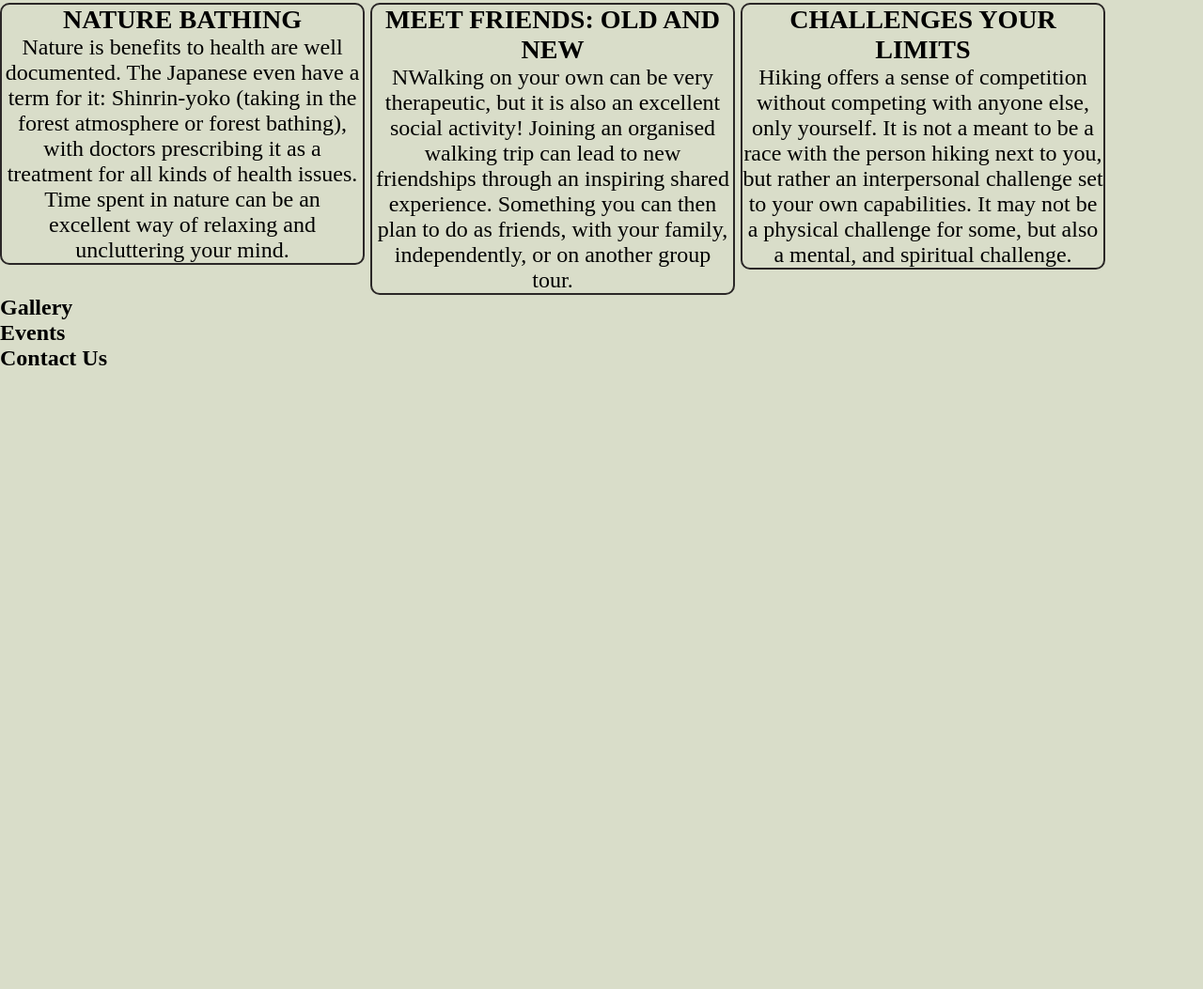
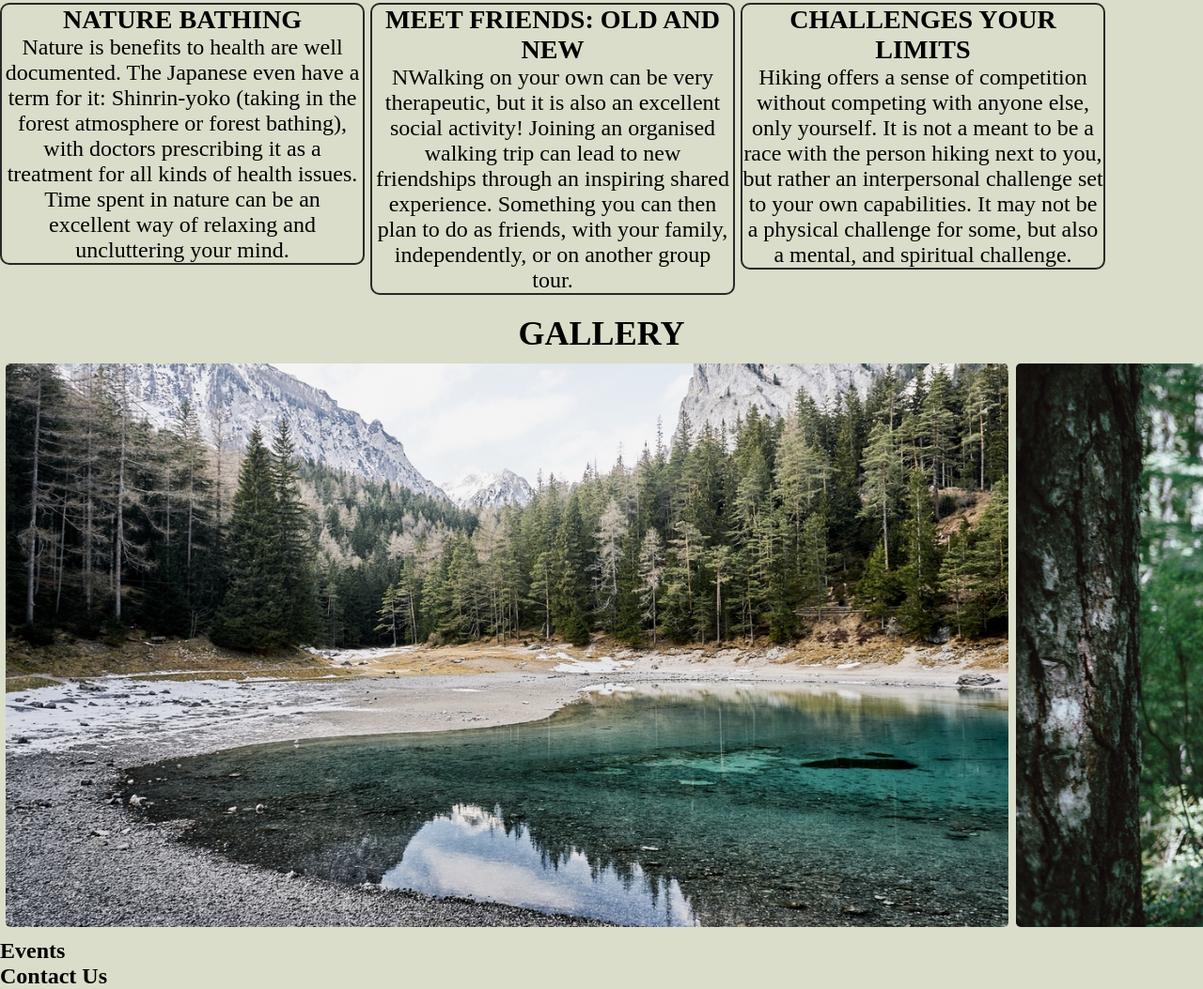
Before and after one commit to kwalczak80/Clonmel-Hiking-Club, a plain HTML site: page index.html in a window 1280 px wide. Shown: the part 1237-2290 px from the top of the page at 94% size. Before the commit the page ends 1632 px from the top, so only its background shows below. Drawn offline with Linux system fonts and the light colour scheme.

Commit message:
Adding style to the gallery items - inline displayed pictures

```diff
--- a/assets/css/style.css
+++ b/assets/css/style.css
@@ -80,6 +80,66 @@ body {
     border-radius: 10px;
 
 }
+/* Gallery */
+#gallery {
+    margin-top: 20px;
+    font-size: 150%;
+}
+
+#gallery h2, h3 {
+    text-align: center;
+    text-transform: uppercase;
+}
+
+
+.horizontal_slider {
+    display: block;
+    width: 100%;
+    overflow-x: scroll;
+    margin-top: 5px;
+    padding: 5px;
+    box-sizing: border-box;
+    background-color: transparent;
+}
+
+.slider_container {
+    display: block;
+    white-space: nowrap;
+}
+.item {
+    display: inline-block;
+    margin: 1px;
+}
+.item img {
+    border-radius: 5px;
+    width: auto;
+    height: 600px;
+    object-fit: cover;
+}
+
+
+
+
+
+
+
+
+
+
+
+
+
+
+
+
+
+
+
+
+
+
+
+
 
 
 
--- a/index.html
+++ b/index.html
@@ -97,8 +97,43 @@
     </section>
 
     <section id="gallery">
-        <div>
-            <h2 class="full-height">Gallery</h2>
+        <h2>Gallery</h2>
+        <div class="horizontal_slider">
+            <div class="slider_container">
+                <div class="item">
+                    <img src="/assets/images/gallery-1.jpg" alt="Picture of a lake in the wood">
+                </div>
+                <div class="item">
+                    <img src="/assets/images/gallery-2.jpg" alt="Picture of a woman walking in the wood">
+                </div>
+                <div class="item">
+                    <img src="/assets/images/gallery-3.jpg" alt="Picture of a woman walking in the mountains">
+                </div>
+                <div class="item">
+                    <img src="/assets/images/gallery-4.jpg" alt="Picture of a person walking in the mountains">
+                </div>
+                <div class="item">
+                    <img src="/assets/images/gallery-5.jpg" alt="Picture of rocks shaped in circle">
+                </div>
+                <div class="item">
+                    <img src="/assets/images/gallery-6.jpg" alt="Picture of an old church and old buildings">
+                </div>
+                <div class="item">
+                    <img src="/assets/images/gallery-7.jpg" alt="Picture of a woman hiking in the mountains">
+                </div>
+                <div class="item">
+                    <img src="/assets/images/gallery-8.jpg" alt="Picture of two sheeps">
+                </div>
+                <div class="item">
+                    <img src="/assets/images/gallery-9.jpg" alt="Picture of the ocean from the top of mountain">
+                </div>
+                <div class="item">
+                    <img src="/assets/images/gallery-10.jpg" alt="Picture of rocks shaped in circle">
+                </div>
+                <div class="item">
+                    <img src="/assets/images/gallery-11.jpg" alt="Picture of the road in the wood">
+                </div>
+            </div>
         </div>
     </section>
 
```
